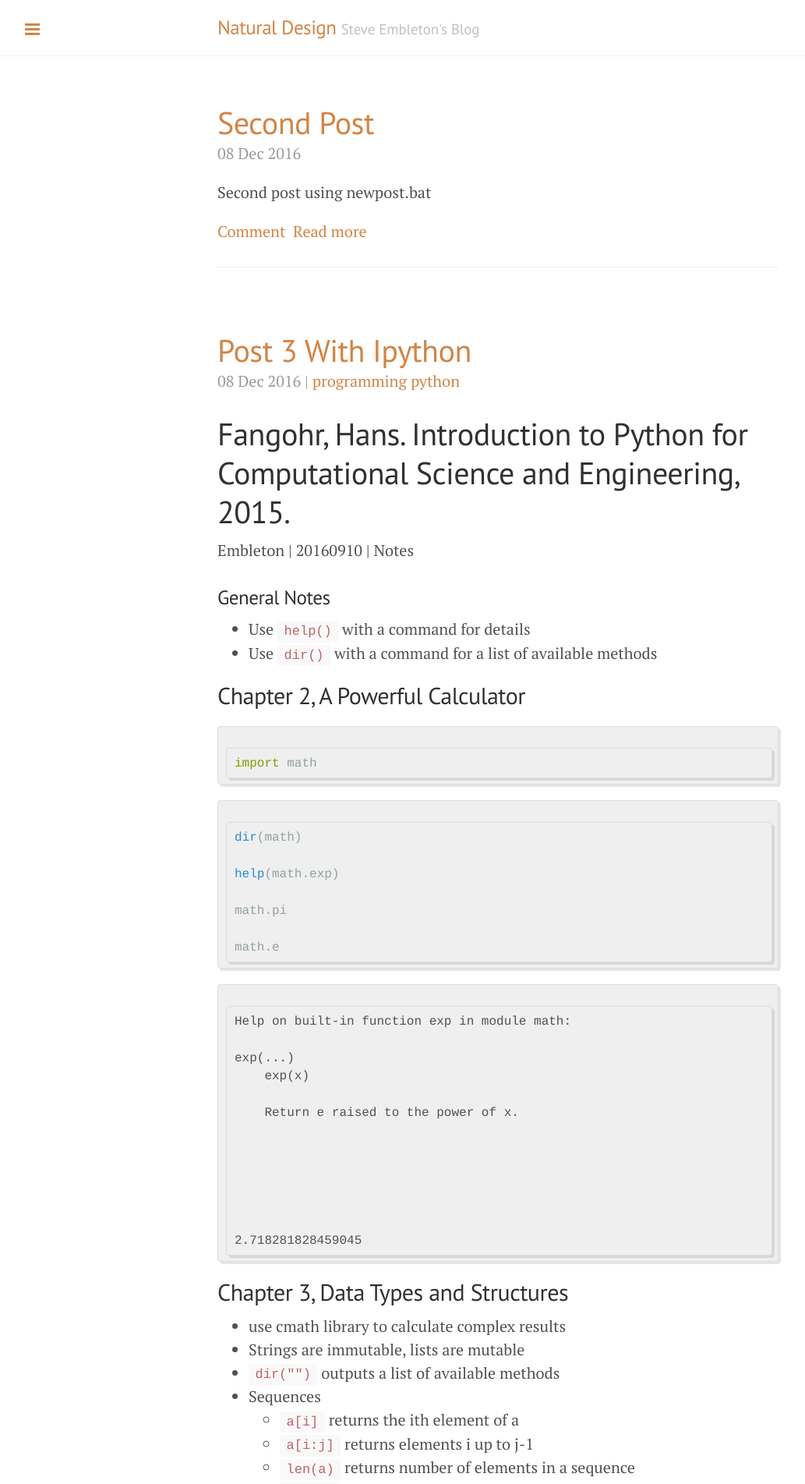
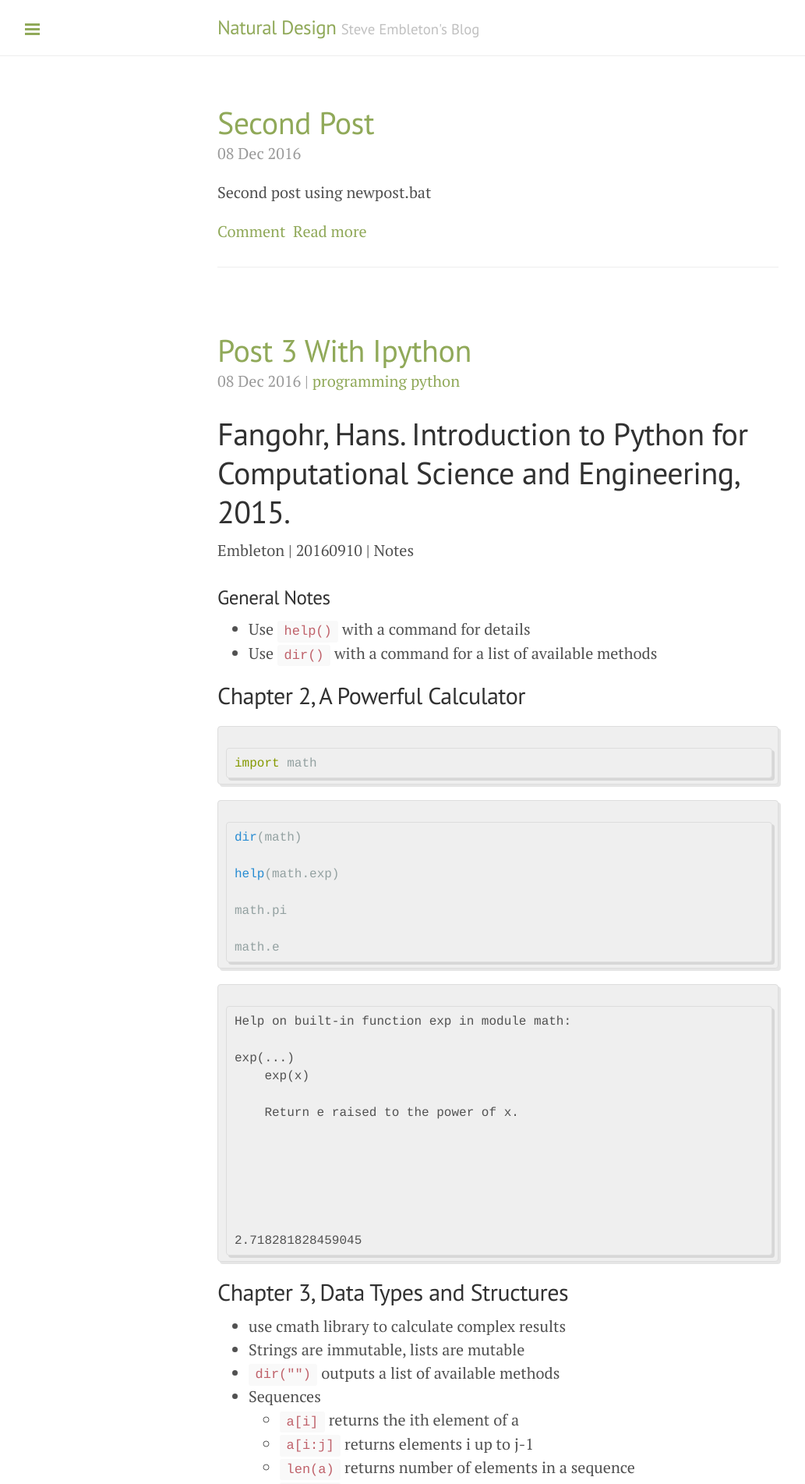
Before and after one commit to stembl/stembl.github.io, a Jekyll site: the page built from index.html, in a window 1280 px wide. Shown: the top 1903 px of the page at 78% size, without its empty margins (1-1034 px from the left). Built offline with Jekyll 4.4.1, drawn with Linux system fonts in a browser that asks for light colours; the list of posts is cut into pages by our own code.

Commit message:
theme test

```diff
--- a/_layouts/default.html
+++ b/_layouts/default.html
@@ -3,7 +3,7 @@
 
   {% include head.html %}
 
-  <body class="theme-base-09 sidebar-overlay">
+  <body class="theme-base-0b sidebar-overlay">
 
     {% include sidebar.html %}
 
```
